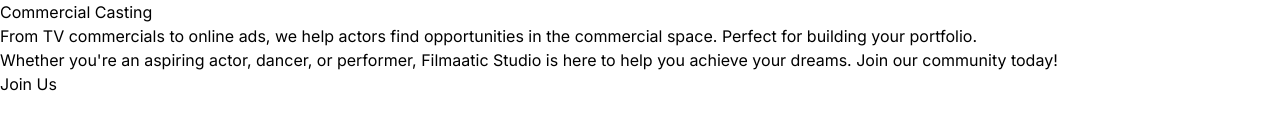
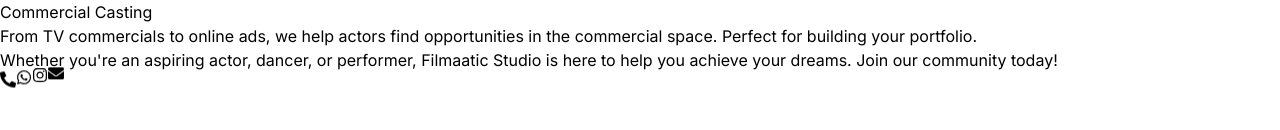
Before and after one commit to lifeplannerdev/filmaatic, a React (Vite) app: page /service in a window 1280 px wide. Shown: the part 562-692 px from the top of the page. Built offline with nearby package versions, Linux system fonts and the light colour scheme.

Commit message:
18 march commit

```diff
--- a/src/pages/Service.jsx
+++ b/src/pages/Service.jsx
@@ -1,15 +1,24 @@
 import React from 'react';
 import Tilt from 'react-parallax-tilt';
 import { FaTheaterMasks, FaFilm, FaDumbbell, FaMicrophone, FaTv, FaAd } from 'react-icons/fa';
-
+import { FaPhoneAlt, FaWhatsapp, FaInstagram, FaEnvelope } from 'react-icons/fa'; // Added new icons
 
 const Service = () => {
-  // Function to handle the "Ready to Join" button click
-  const handleReadyToJoinClick = () => {
-    // Add your logic here (e.g., redirect to a contact page or open a modal)
-    console.log('Ready to Join button clicked!');
-    // Example: Redirect to a contact page
-    // window.location.href = '/contact';
+  // Functions to handle icon clicks
+  const handleDialerClick = () => {
+    window.location.href = 'tel:+1234567890'; // Replace with your phone number
+  };
+
+  const handleWhatsAppClick = () => {
+    window.open('https://wa.me/1234567890', '_blank'); // Replace with your WhatsApp link
+  };
+
+  const handleInstagramClick = () => {
+    window.open('https://instagram.com/yourprofile', '_blank'); // Replace with your Instagram link
+  };
+
+  const handleMailClick = () => {
+    window.location.href = 'mailto:info@filmaatic.com'; // Replace with your email
   };
 
   return (
@@ -138,18 +147,54 @@ const Service = () => {
             </div>
           </Tilt>
         </section>
+        <style>
+        {`
+          @keyframes float {
+            0% { transform: translateY(0px); }
+            50% { transform: translateY(-10px); }
+            100% { transform: translateY(0px); }
+          }
 
-        {/* Ready to Join Section */}
+          .floating {
+            animation: float 3s ease-in-out infinite;
+          }
+        `}
+      </style>
+
+        {/* Contact Icons Section */}
         <section className="text-center animate-fade-in-up">
           <p className="text-gray-300 mb-8">
             Whether you're an aspiring actor, dancer, or performer, Filmaatic Studio is here to help you achieve your dreams. Join our community today!
           </p>
-          <button
-            onClick={handleReadyToJoinClick}
-            className="px-6 py-3 bg-gradient-to-r from-pink-500 to-purple-500 text-white rounded-lg hover:from-pink-600 hover:to-purple-600 transition-all duration-300"
-          >
-            Join Us
-          </button>
+          <div className="flex justify-center space-x-6">
+            <button
+              onClick={handleDialerClick}
+              className="p-4 bg-gradient-to-r from-pink-500 to-purple-500 text-white rounded-full hover:from-pink-600 hover:to-purple-600 transition-all duration-300 floating"
+            >
+              <FaPhoneAlt className="text-2xl" />
+            </button>
+            <button
+              onClick={handleWhatsAppClick}
+              className="p-4 bg-gradient-to-r from-pink-500 to-purple-500 text-white rounded-full hover:from-pink-600 hover:to-purple-600 transition-all duration-300 floating"
+              style={{ animationDelay: '0.2s' }}
+            >
+              <FaWhatsapp className="text-2xl" />
+            </button>
+            <button
+              onClick={handleInstagramClick}
+              className="p-4 bg-gradient-to-r from-pink-500 to-purple-500 text-white rounded-full hover:from-pink-600 hover:to-purple-600 transition-all duration-300 floating"
+              style={{ animationDelay: '0.4s' }}
+            >
+              <FaInstagram className="text-2xl" />
+            </button>
+            <button
+              onClick={handleMailClick}
+              className="p-4 bg-gradient-to-r from-pink-500 to-purple-500 text-white rounded-full hover:from-pink-600 hover:to-purple-600 transition-all duration-300 floating"
+              style={{ animationDelay: '0.6s' }}
+            >
+              <FaEnvelope className="text-2xl" />
+            </button>
+          </div>
         </section>
       </div>
     </div>
```
